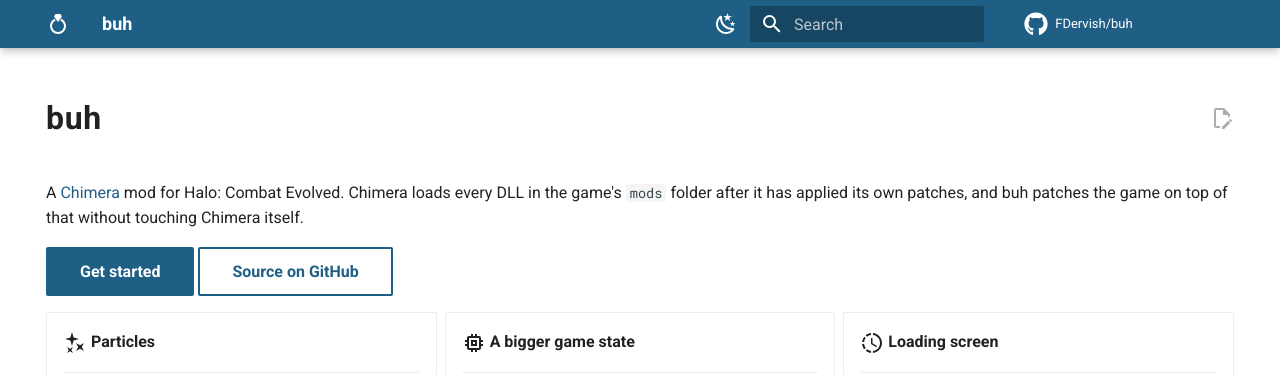
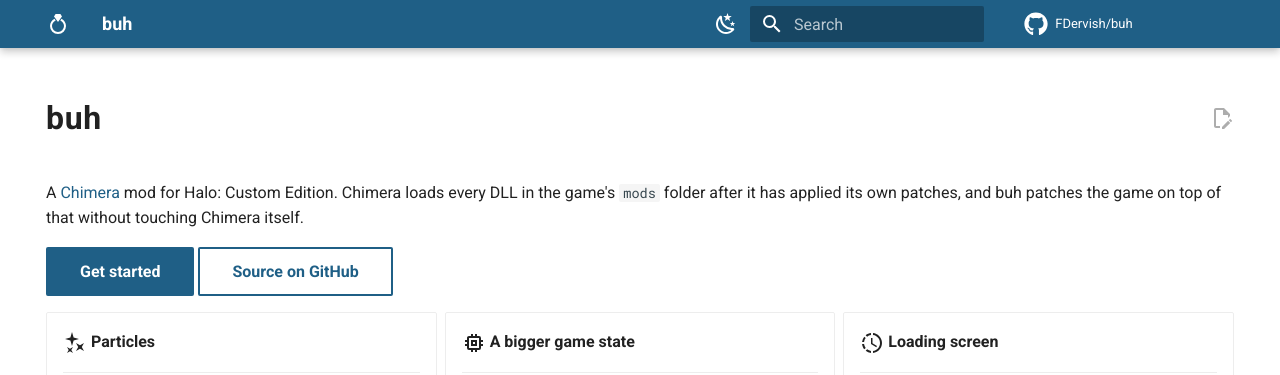
Before and after one commit to FDervish/buh, an MkDocs documentation site: the page built from docs/index.md, in a window 1280 px wide and 1174 px high. Shown: the top 375 px of the window. Built offline with MkDocs 1.6.1 and Material for MkDocs 9.7.7, drawn with Linux system fonts in a browser that asks for light colours; comment, search, counter and statistics services are not loaded.

Commit message:
Call it a mod for Halo: Custom Edition
Chimera is for Custom Edition, so the README, the docs site and the project's description say so.

```diff
--- a/CMakeLists.txt
+++ b/CMakeLists.txt
@@ -4,7 +4,7 @@
 
 project(buh
     VERSION 0.1.0
-    DESCRIPTION "Chimera mod for Halo Combat Evolved"
+    DESCRIPTION "Chimera mod for Halo Custom Edition"
     LANGUAGES C CXX ASM RC
 )
 
--- a/docs/index.md
+++ b/docs/index.md
@@ -6,7 +6,7 @@
 
 # buh
 
-A [Chimera](https://github.com/SnowyMouse/chimera) mod for Halo: Combat Evolved. Chimera loads every DLL in the
+A [Chimera](https://github.com/SnowyMouse/chimera) mod for Halo: Custom Edition. Chimera loads every DLL in the
 game's `mods` folder after it has applied its own patches, and buh patches the game on top of that without touching
 Chimera itself.
 
--- a/mkdocs.yml
+++ b/mkdocs.yml
@@ -1,5 +1,5 @@
 site_name: buh
-site_description: A Chimera mod for Halo Combat Evolved
+site_description: A Chimera mod for Halo Custom Edition
 site_url: https://fdervish.github.io/buh/
 repo_url: https://github.com/FDervish/buh
 repo_name: FDervish/buh
```
Also changed, not shown: README.md (+1 -1 lines).
